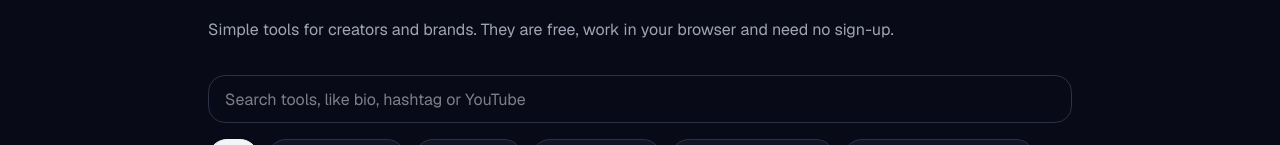
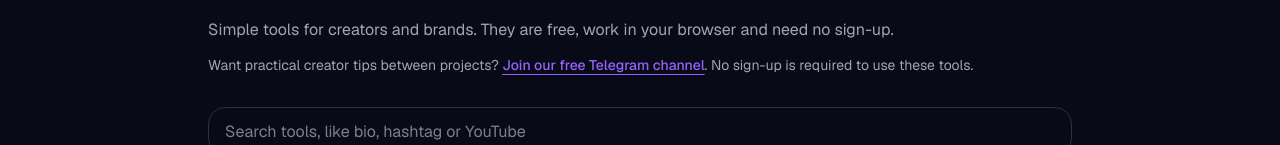
Before and after one commit to socialora1-code/socialora, a Next.js app: page /tools in a window 1280 px wide. Shown: the part 164-309 px from the top of the page. Built offline with nearby package versions, Linux system fonts and the light colour scheme; no server answers.

Commit message:
feat(tools): add optional Telegram creator tips invitation to tools page

```diff
--- a/app/tools/page.tsx
+++ b/app/tools/page.tsx
@@ -31,8 +31,20 @@ export default function ToolsPage() {
   return (
     <div className="mx-auto max-w-4xl px-4 py-12 sm:py-16">
       <h1 className="text-3xl font-semibold tracking-tight text-balance sm:text-4xl">Free Social Media Tools</h1>
-      <p className="mb-8 mt-3 leading-relaxed text-muted-foreground">
+      <p className="mt-3 leading-relaxed text-muted-foreground">
         Simple tools for creators and brands. They are free, work in your browser and need no sign-up.
+      </p>
+      <p className="mb-8 mt-3 text-sm text-muted-foreground">
+        Want practical creator tips between projects?{' '}
+        <a
+          href="https://t.me/SocialoraOfficial"
+          target="_blank"
+          rel="noopener noreferrer"
+          className="font-medium text-primary underline underline-offset-4 hover:no-underline"
+        >
+          Join our free Telegram channel
+        </a>
+        . No sign-up is required to use these tools.
       </p>
       <ToolsExplorer items={ITEMS} />
     </div>
```
